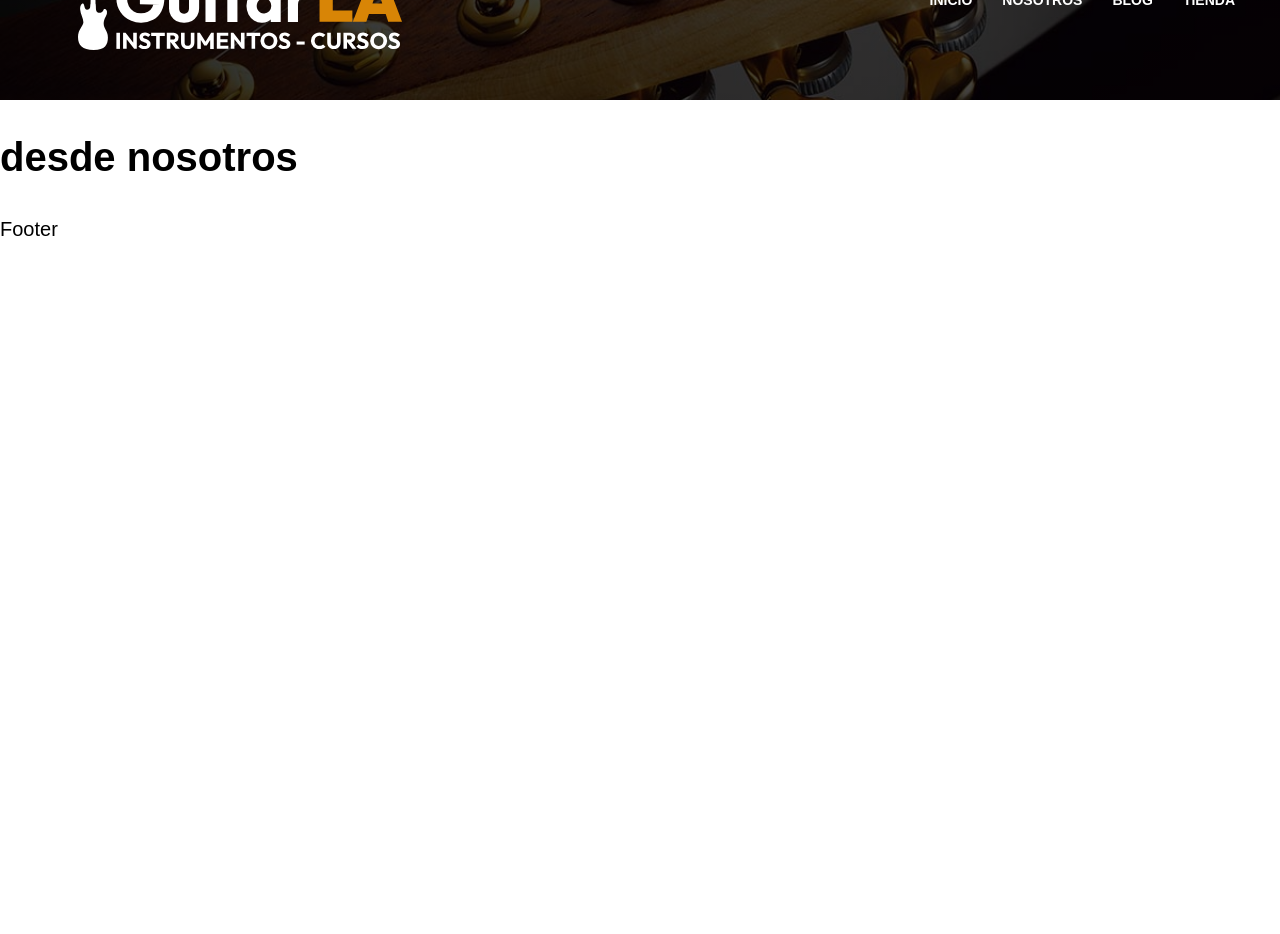
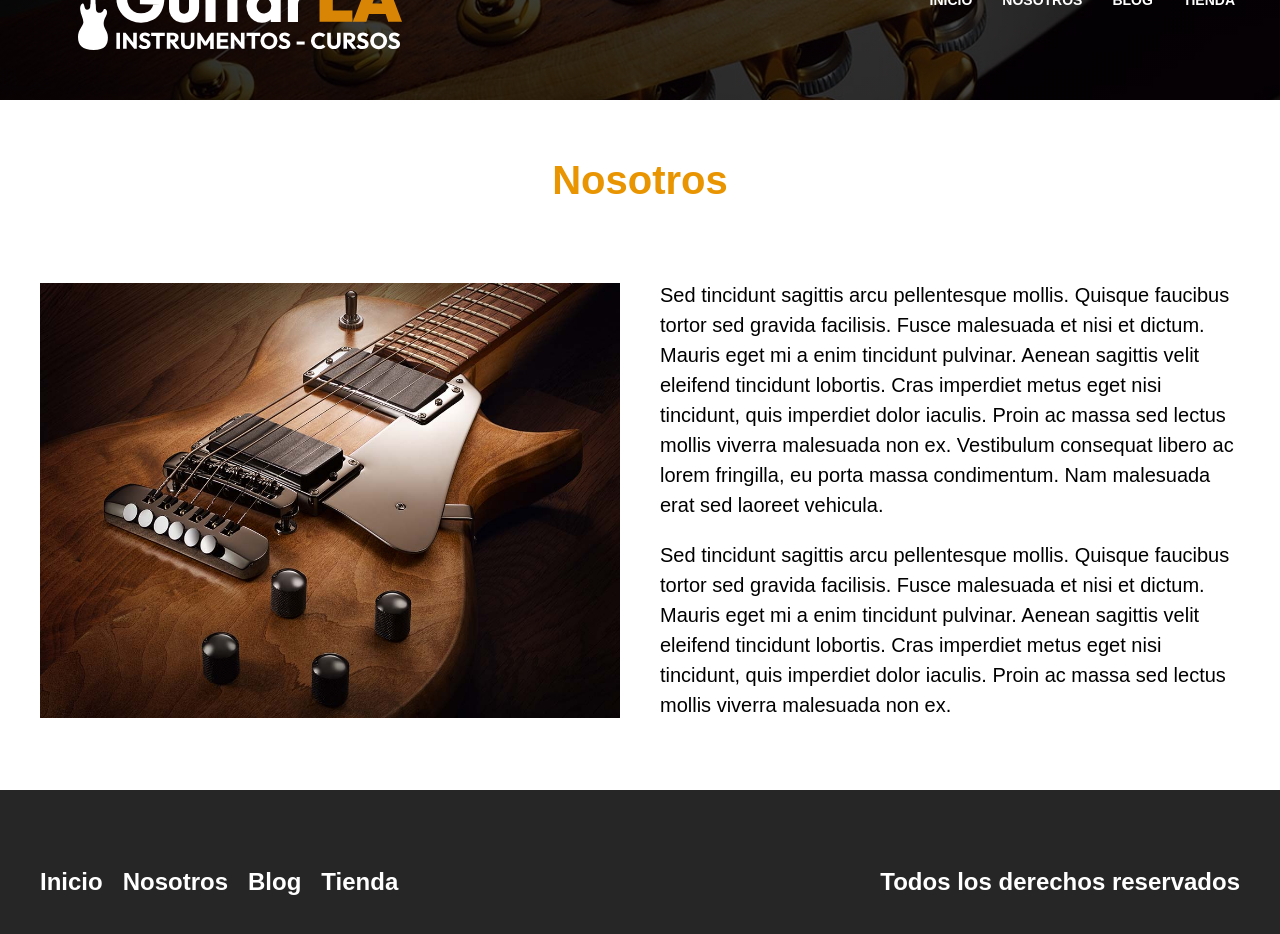
Before and after one commit to luckpapurro/reactguitarla, a Next.js app: page /nosotros in a window 1280 px wide. Shown: the part 100-1034 px from the top of the page. Before the commit the page ends 800 px from the top, so only its background shows below. Built offline with nearby package versions, Linux system fonts and the light colour scheme.

Commit message:
02/08/22 HC 200

```diff
--- /dev/null
+++ b/components/Footer.js
@@ -0,0 +1,20 @@
+import Link from "next/link";
+import styles from "../styles/Footer.module.css";
+
+const Footer = () => {
+  return (
+    <footer className={styles.footer}>
+      <div className={`contenedor ${styles.contenido}`}>
+        <nav className={styles.navegacion}>
+          <Link href="/">Inicio</Link>
+          <Link href="/nosotros">Nosotros</Link>
+          <Link href="/blog">Blog</Link>
+          <Link href="/tienda">Tienda</Link>
+        </nav>
+        <p className={styles.copyright}>Todos los derechos reservados</p>
+      </div>
+    </footer>
+  );
+};
+
+export default Footer;
--- a/pages/components/Header.js
+++ b/components/Header.js
@@ -1,6 +1,6 @@
 import Link from "next/link";
 import Image from "next/image";
-import styles from "../../styles/Header.module.css";
+import styles from "../styles/Header.module.css";
 
 const Header = () => {
   return (
--- a/pages/components/Footer.js
+++ /dev/null
@@ -1,5 +0,0 @@
-const Footer = () => {
-  return <div>Footer</div>;
-};
-
-export default Footer;
--- a/pages/index.js
+++ b/pages/index.js
@@ -1,7 +1,4 @@
-import Head from "next/head";
-import Image from "next/image";
-import Link from "next/link";
-import Layout from "./components/Layout";
+import Layout from "../components/Layout";
 
 const Home = () => {
   return (
--- a/pages/nosotros.js
+++ b/pages/nosotros.js
@@ -1,12 +1,43 @@
-import Head from "next/head";
-import React from "react";
-import Link from "next/link";
-import Layout from "./components/Layout";
+import Image from "next/image";
+import Layout from "../components/Layout";
+import styles from "../styles/Nosotros.module.css";
 
 const Nosotros = () => {
   return (
     <Layout nombrepestana="Nosotros">
-      <h1>desde nosotros</h1>
+      <main className="contenedor">
+        <h2 className="heading">Nosotros</h2>
+
+        <div className={styles.contenido}>
+          <Image
+            layout="responsive"
+            width={600}
+            height={450}
+            src="/img/nosotros.jpg"
+            alt="Imagen sobre nosotros"
+          />
+          <div>
+            <p>
+              Sed tincidunt sagittis arcu pellentesque mollis. Quisque faucibus
+              tortor sed gravida facilisis. Fusce malesuada et nisi et dictum.
+              Mauris eget mi a enim tincidunt pulvinar. Aenean sagittis velit
+              eleifend tincidunt lobortis. Cras imperdiet metus eget nisi
+              tincidunt, quis imperdiet dolor iaculis. Proin ac massa sed lectus
+              mollis viverra malesuada non ex. Vestibulum consequat libero ac
+              lorem fringilla, eu porta massa condimentum. Nam malesuada erat
+              sed laoreet vehicula.
+            </p>
+            <p>
+              Sed tincidunt sagittis arcu pellentesque mollis. Quisque faucibus
+              tortor sed gravida facilisis. Fusce malesuada et nisi et dictum.
+              Mauris eget mi a enim tincidunt pulvinar. Aenean sagittis velit
+              eleifend tincidunt lobortis. Cras imperdiet metus eget nisi
+              tincidunt, quis imperdiet dolor iaculis. Proin ac massa sed lectus
+              mollis viverra malesuada non ex.
+            </p>
+          </div>
+        </div>
+      </main>
     </Layout>
   );
 };
--- /dev/null
+++ b/styles/Footer.module.css
@@ -0,0 +1,43 @@
+.footer {
+  background-color: var(--negro);
+  padding: 5rem 0;
+  margin-top: 5rem;
+}
+
+@media (min-width: 768px) {
+  .contenido {
+    display: flex;
+    justify-content: space-between;
+  }
+}
+
+.navegacion {
+  display: flex;
+  flex-direction: column;
+  align-items: center;
+}
+
+@media (min-width: 768px) {
+  .navegacion {
+    flex-direction: row;
+    gap: 2rem;
+  }
+}
+
+.navegacion a {
+  font-size: 2.4rem;
+  color: var(--blanco);
+  text-decoration: none;
+  font-weight: 600;
+}
+
+.navegacion a:hover {
+  color: var(--primary);
+}
+
+.copyright {
+  font-size: 2.4rem;
+  color: var(--blanco);
+  font-weight: 600;
+  text-align: center;
+}
--- /dev/null
+++ b/styles/Nosotros.module.css
@@ -0,0 +1,14 @@
+.contenido {
+  display: grid;
+  gap: 4rem;
+}
+
+@media (min-width: 768px) {
+  .contenido {
+    grid-template-columns: repeat(
+      2,
+      1fr
+    ); /* dos columnas de una fraccion cada una */
+    align-items: center;
+  }
+}
```
Also changed, not shown: pages/blog.js (added, +11 -0 lines), pages/tienda.js (added, +11 -0 lines), components/Layout.js (renamed from pages/components/Layout.js).
